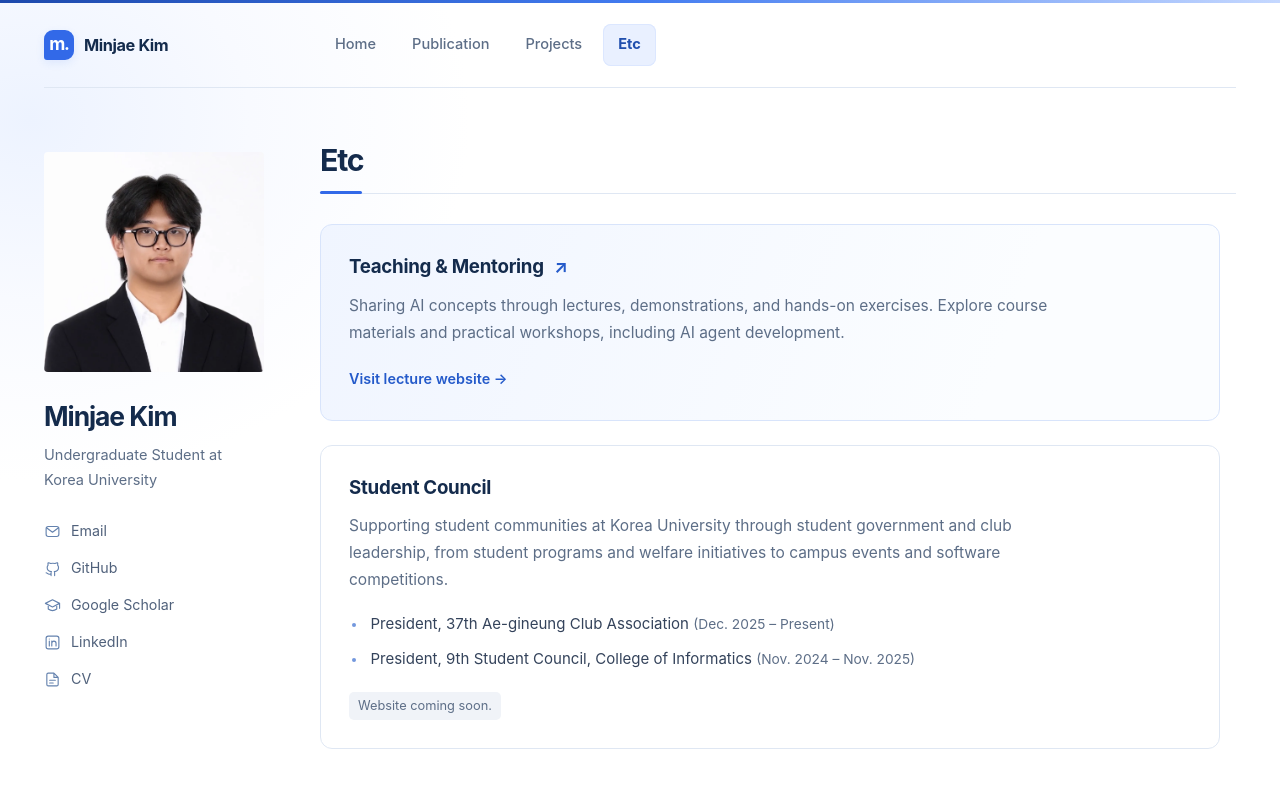
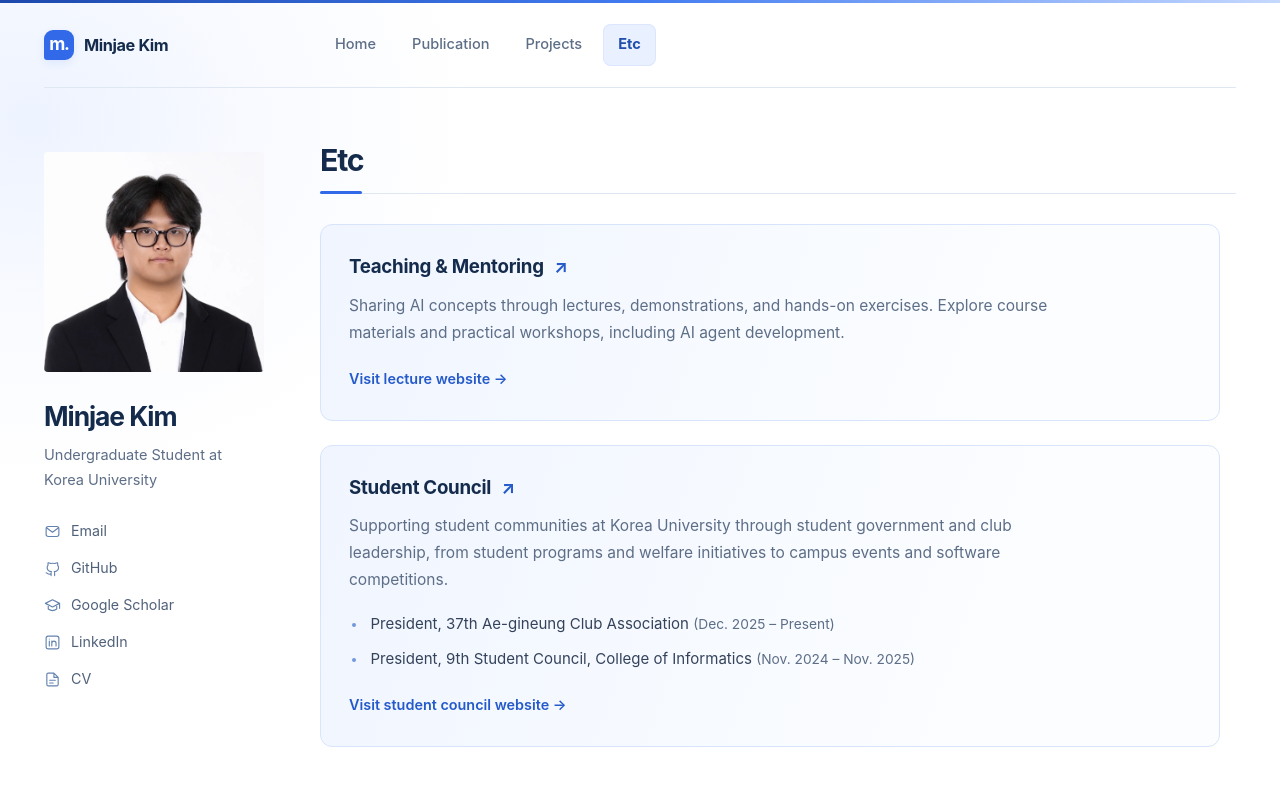
Before and after one commit to kmj200392/kmj200392.github.io, a Jekyll site: the page built from _pages/etc.html, in a window 1280 px wide. Shown: the top 788 px of the page. Built offline with Jekyll 4.4.1, drawn with Linux system fonts in a browser that asks for light colours.

Commit message:
Link student council website from activities

```diff
--- a/_pages/etc.html
+++ b/_pages/etc.html
@@ -12,13 +12,13 @@ title: Etc
     <span class="activity-destination">Visit lecture website <span aria-hidden="true">→</span></span>
   </a>
 
-  <section class="activity-entry" aria-labelledby="student-council-heading">
-    <h2 id="student-council-heading">Student Council</h2>
+  <a class="activity-entry activity-link" href="https://student-council.minjaek.im/">
+    <h2>Student Council <span class="activity-arrow" aria-hidden="true">↗</span></h2>
     <p>Supporting student communities at Korea University through student government and club leadership, from student programs and welfare initiatives to campus events and software competitions.</p>
     <ul class="activity-roles">
       <li>President, 37th Ae-gineung Club Association <span class="activity-period">(Dec. 2025 – Present)</span></li>
       <li>President, 9th Student Council, College of Informatics <span class="activity-period">(Nov. 2024 – Nov. 2025)</span></li>
     </ul>
-    <span class="activity-status">Website coming soon.</span>
-  </section>
+    <span class="activity-destination">Visit student council website <span aria-hidden="true">→</span></span>
+  </a>
 </div>
```
Also changed, not shown: README.md (+1 -1 lines).
